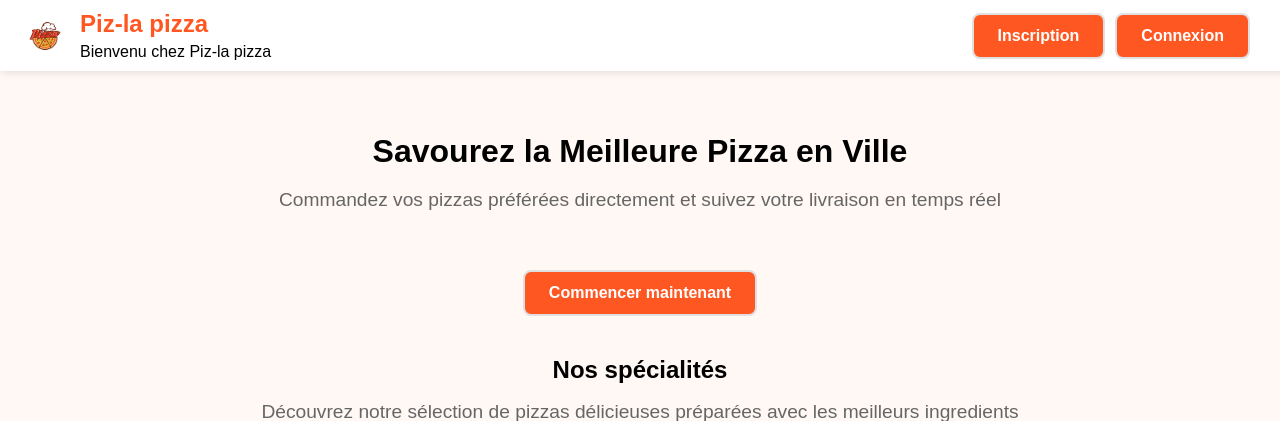
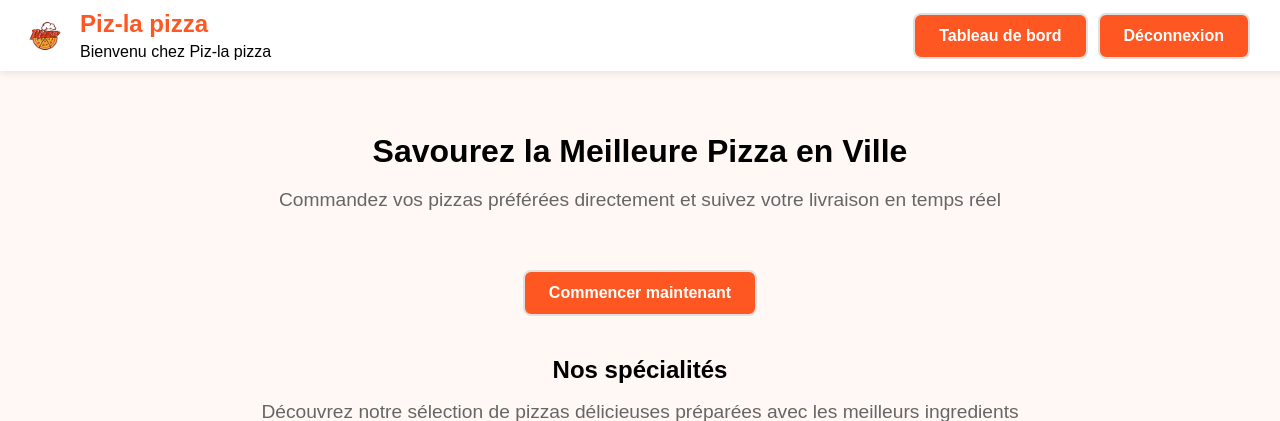
Before and after one commit to cgpvicto-2433366/projet_long, a Flask app: page / in a window 1280 px wide. Shown: the top 421 px of the page. Run offline with Flask 3, Linux system fonts and the light colour scheme; the visitor is signed in with stand-in values (Sample User, id 1).

Commit message:
Deconnexion

```diff
--- a/application/routes/auth.py
+++ b/application/routes/auth.py
@@ -33,10 +33,10 @@ def connexion():
     return render_template('connexion.html', form=form)
 
 
-@bp.route('/logout')
-def logout():
+@bp.route('/deconnexion')
+def deconnexion():
     session.clear()
-    return redirect(url_for('auth.connexion'))
+    return redirect(url_for('accueil'))
 
 
 
--- a/application/templates/Accueil.html
+++ b/application/templates/Accueil.html
@@ -5,8 +5,13 @@
 {% block css_js %}<link rel="stylesheet" href="{{ url_for('static', filename='css/accueil.css') }}">{% endblock %}
 
 {% block nav_buttons %}
-<a href="{{ url_for('auth.inscription') }}" class="bouton">Inscription</a>
-<a href="{{ url_for('auth.connexion') }}" class="bouton">Connexion</a>
+    {% if session.get('utilisateurId') %}
+        <a href="#" class="bouton">Tableau de bord</a>
+        <a href="{{ url_for('auth.deconnexion')}}" class="bouton">Déconnexion</a>
+    {% else %}
+        <a href="{{ url_for('auth.inscription') }}" class="bouton">Inscription</a>
+        <a href="{{ url_for('auth.connexion')}}" class="bouton">Connexion</a>
+    {% endif %}
 {% endblock %}
 
 {% block content %}
```
